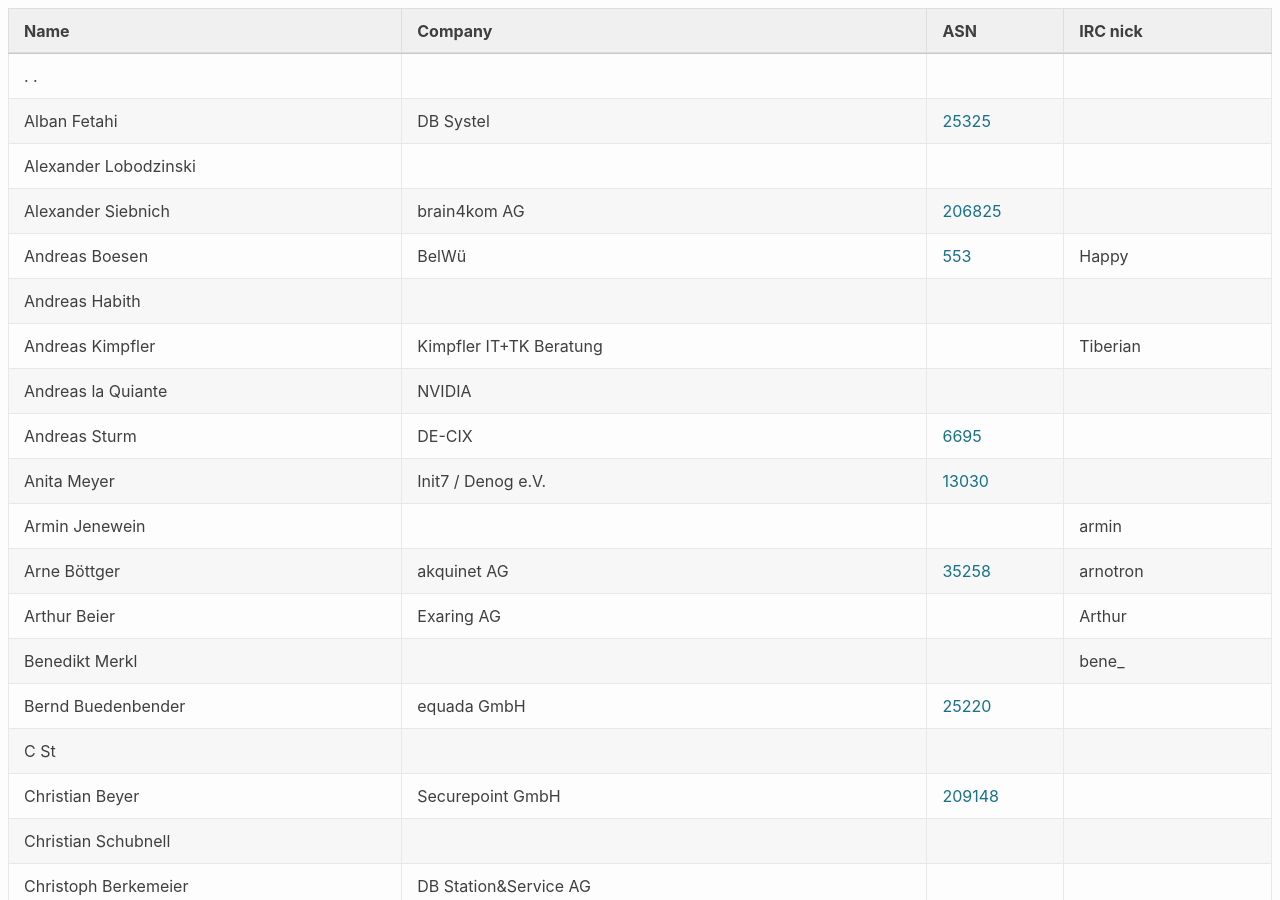
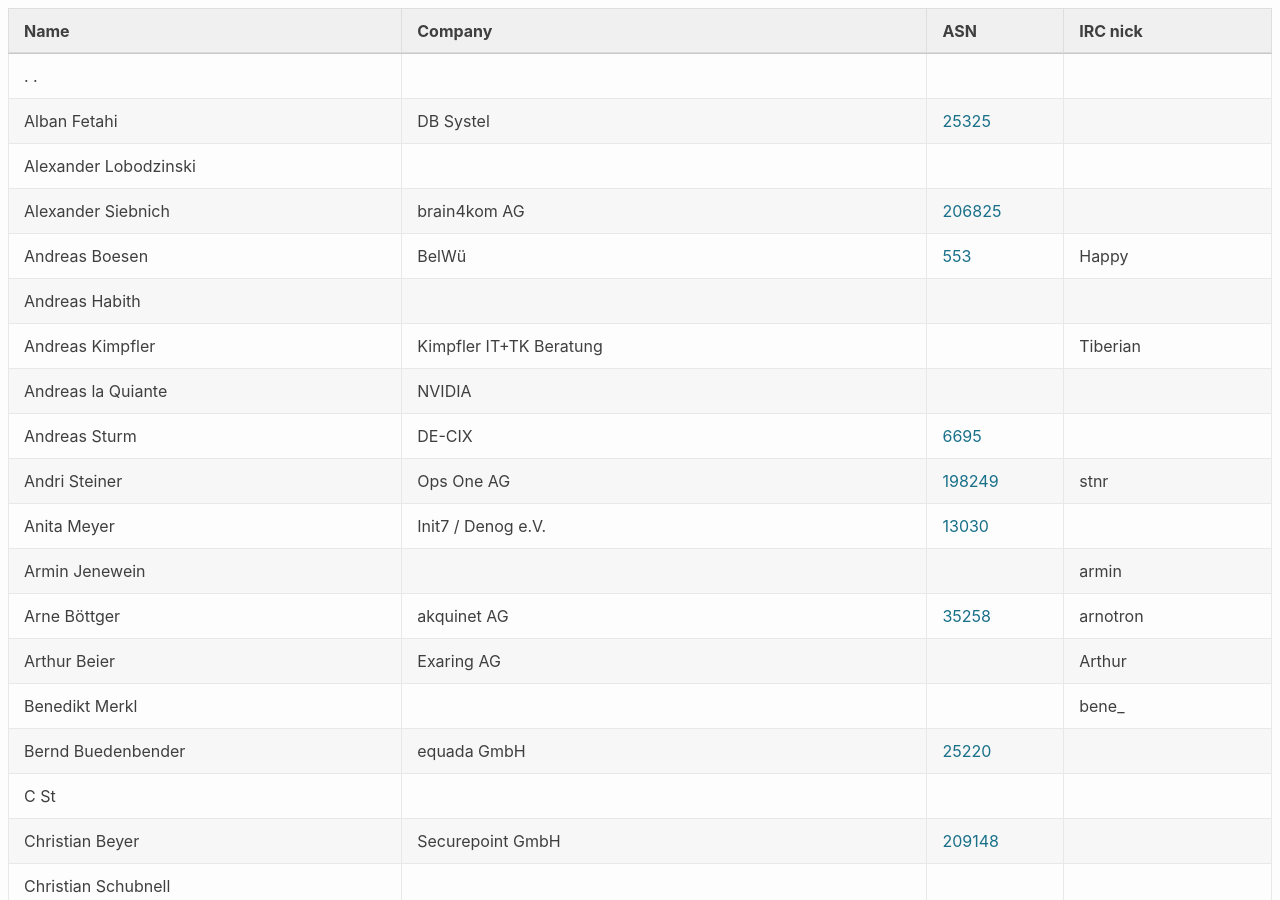
Before and after one commit to denog/pretix-attendeelist, a Jekyll site: the page built from denog2020.markdown, in a window 1280 px wide and 900 px high. Built offline with Jekyll 4.4.1, drawn with Linux system fonts in a browser that asks for light colours.

Commit message:
Latest data: Fri Jan 29 13:11:15 UTC 2021

```diff
--- a/_data/attendees_meetup2021-01.json
+++ b/_data/attendees_meetup2021-01.json
@@ -52,6 +52,12 @@
     "company": "DE-CIX",
     "irc": null,
     "asn": "6695"
+  },
+  {
+    "name": "Andri Steiner",
+    "company": "Ops One AG",
+    "irc": "stnr",
+    "asn": "198249"
   },
   {
     "name": "Anita Meyer",
```
